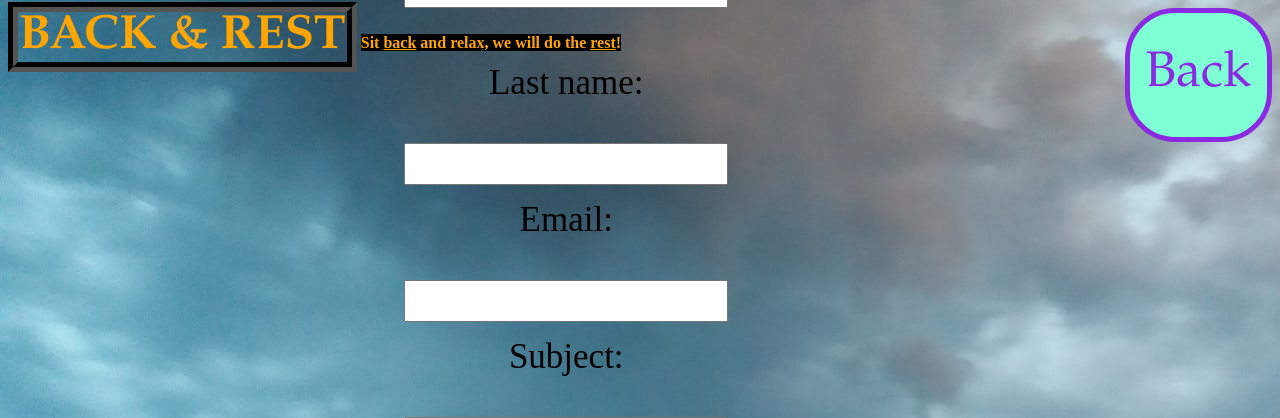
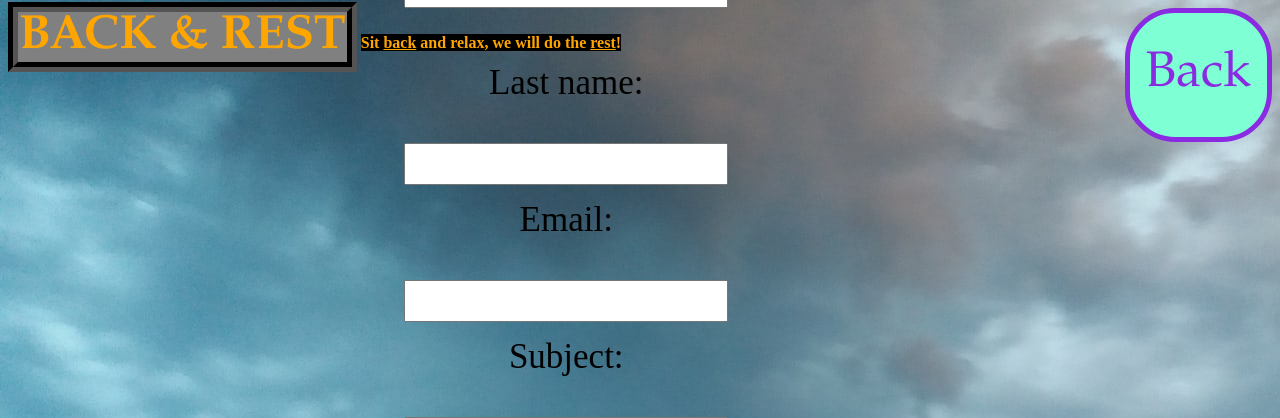
Before and after one commit to Horia612/Horia612.github.io, a PHP site: page /contact.html in a window 1280 px wide. Shown: the top 418 px of the page. Run offline with PHP 8.4, Linux system fonts and the light colour scheme.

Commit message:
quick background change

```diff
--- a/app.css
+++ b/app.css
@@ -22,6 +22,7 @@ body {
     border: 10px groove black;
     display: inline;
     padding: 1px;
+    background-color: grey;
   }
   h5 {
     color:orange;
--- a/contact.css
+++ b/contact.css
@@ -21,6 +21,7 @@ body {
         border: 10px groove black;
         display: inline;
         padding: 1px;
+        background-color: grey;
       }
       h5 {
         color:orange;
```
